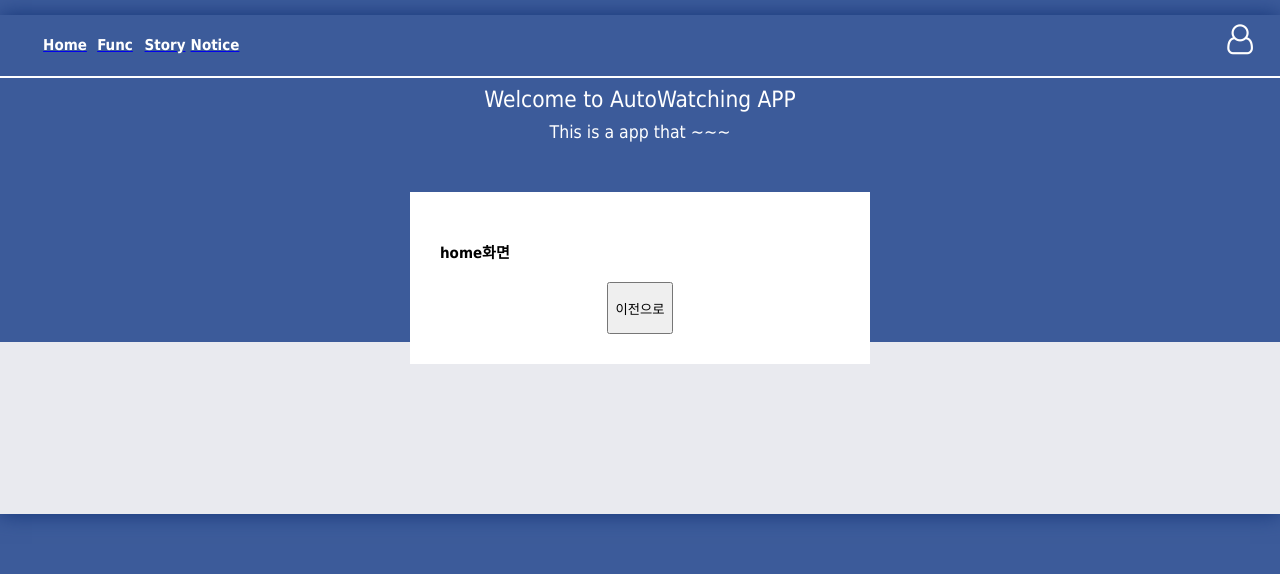
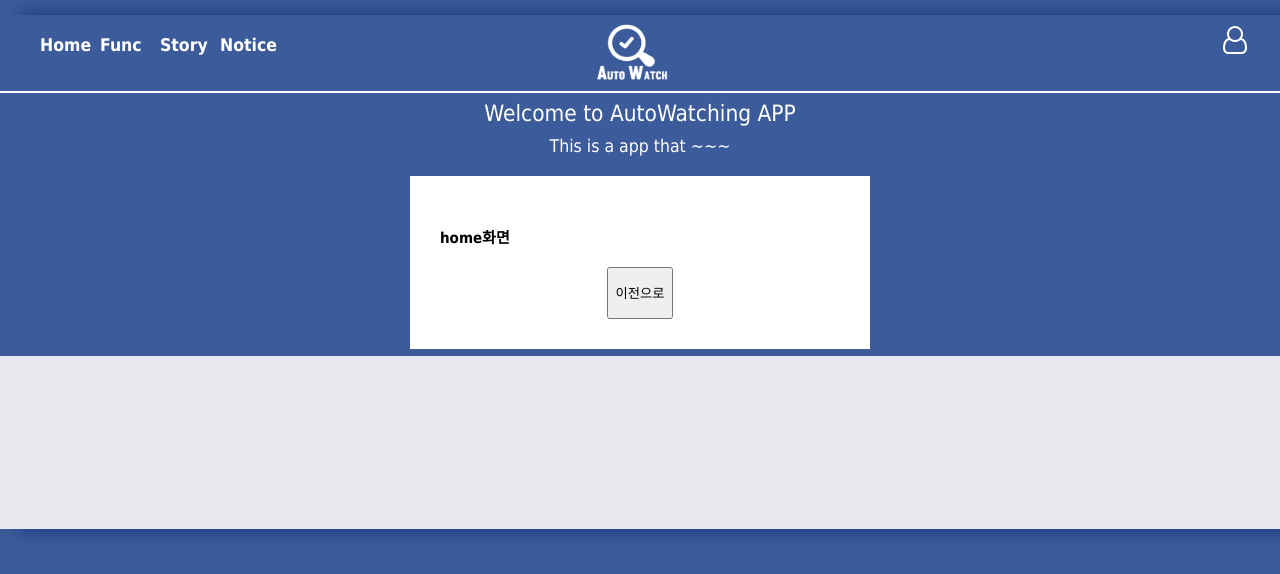
Before and after one commit to ESproject-antiseptic/Webserver, a Django app: page /home/ in a window 1280 px wide. Shown: the top 574 px of the page. Run offline with Django 3.2, Linux system fonts and the light colour scheme.

Commit message:
#4. 마이페이지 & 로고

```diff
--- a/Webserver/antiseptic19/antiseptic19/settings.py
+++ b/Webserver/antiseptic19/antiseptic19/settings.py
@@ -135,7 +135,6 @@ USE_TZ = True
 
 STATIC_URL = '/static/'
 STATIC_ROOT = os.path.join(BASE_DIR, 'static')
-LOGIN_REDIRECT_URL = '/'
 
 MEDIA_URL = '/media/'
 MEDIA_ROOT = os.path.join(BASE_DIR, 'media')
--- a/Webserver/antiseptic19/antiseptic19/urls.py
+++ b/Webserver/antiseptic19/antiseptic19/urls.py
@@ -25,3 +25,4 @@ urlpatterns = [
 ]
 if settings.DEBUG:
     urlpatterns += static(settings.MEDIA_URL , document_root = settings.MEDIA_ROOT)
+    urlpatterns += static(settings.STATIC_URL, document_root=settings.STATIC_ROOT)
--- a/Webserver/antiseptic19/main/templates/main/top.html
+++ b/Webserver/antiseptic19/main/templates/main/top.html
@@ -22,39 +22,42 @@
 
         body {
             background-color: #3c5b9a;
-            padding: 4erm;
+            padding: 5erm;
             font-family: tahoma;
         }
         .main{
             width:100%;
             background-color: #e9eaef;
-            box-shadow: 0 0 20px #143477;
+            box-shadow: 20px 0 20px #143477;
         }
         .top{
-            background-color:#3c5b9a
+            background-color:#3c5b9a;
         }
         .header{
             display: flex;
-            justify-content: space-between;
         }
-
         #topMenu ul li{
             list-style: none;
             float: left;
             line-height: 60px;
-            vertical-align: middle;
-            text-align:center;
+            padding: 0 0 0 -30px;
+
         }
         #topMenu .nav-item{
             color: white;
-            width: 50px;
-            font-size: 12px;
+            width: 60px;
+            text-align:left;
+            font-size: 14px;
             font-weight: bold;
+
+        }
+
+        #topMenu a{
+            text-decoration:none;
         }
         #topIcon ul li{
             list-style: none;
             float: right;
-
             line-height: 60px;
             padding-right : 20px;
             vertical-align: middle;
@@ -62,11 +65,10 @@
         }
         #topIcon .nav-item{
             color: white;
-            width: 40px;
-            font-size: 15px;
+            width: 50px;
+            font-size: 14px;
             font-weight: bold;
         }
-
         h2{
             color: white;
             text-align: center;
@@ -85,22 +87,61 @@
             background-color : white;
             padding: 30px;
             position: relative;
-            top: -150px
-
+            top: -180px
         }
 
+        .sidenav {
+          height: 40%;
+          width: 0;
+          float: right;
+          position: fixed;
+          z-index: 1;
+          top: 14px;
+          left: 0;
+          background-color: #CED8F6;
+          background-color: rgba( 255, 255, 255, 0.9 );
+          overflow-x: hidden;
+          transition: 0.5s;
+          padding-top: 60px;
+        }
 
+        .sidenav a {
+          padding: 8px 8px 8px 32px;
+          text-decoration: none;
+          font-size: 20px;
+          color: #818181;
+          display: block;
+          transition: 0.3s;
+        }
 
+        .sidenav a:hover {
+          color: #3c5b9a;
+        }
+
+        .sidenav .closebtn {
+          position: absolute;
+          top: 0;
+          right: 25px;
+          font-size: 36px;
+          margin-left: 50px;
+        }
+
+        @media screen and (max-height: 450px) {
+          .sidenav {padding-top: 30px;}
+          .sidenav a {font-size: 15px;}
+        }
+        .logo{
+            width:50%;
+            text-align: center;
+            margin-bottom : -30px;
+        }
     </style>
     <link rel="stylesheet" href="https://maxcdn.bootstrapcdn.com/font-awesome/4.7.0/css/font-awesome.min.css">
-
-
-
 
 </head>
 <body>
     <div class ="main">
-        <div class ="top">
+        <center class ="top">
             <div class = header">
                 <div class = "category" >
                     <nav id ="topMenu">
@@ -119,29 +160,50 @@
                             </li>
                         </ul>
                     </nav>
+                    <nav id="topIcon">
+                        <ul class ="nav sidebar-nav" >
+                            {%if request.session.user %}
+                            <!--로그인상태면-->
+                            <li class = "sidebar-brand ">
+                                <span class ="fa fa-user fa-2x"  onclick="openNav()" style ="color: white; font-size:28px">{{request.session.name}}</span>
+                            </li>
+                            <div id="mySidenav" class="sidenav">
+                                <a href="javascript:void(0)" class="closebtn" onclick="closeNav()">&times;</a>
+                                {{request.session.name}}님 안녕하세요
+                                <a href="/home/mypage">MYPAGE</a>
+                                <a href="/logout">LOGOUT</a>
+                                <a href="#">MYROOM</a>
+                            </div>
 
-                    <nav id ="topIcon">
-                        <ul class ="nav nav-tabs">
+                            <script>
+                            function openNav() {
+                              document.getElementById("mySidenav").style.width = "250px";
+                            }
+
+                            function closeNav() {
+                              document.getElementById("mySidenav").style.width = "0";
+                            }
+                            </script>
+                            {%else%}
                             <li class = "nav-item">
                                 <a class ="fa fa-user-o fa-2x"  href ="/" style ="color: white"></a>
                             </li>
+                            {%endif%}
                         </ul>
                     </nav>
                 </div>
             </div>
-
+            <div class="logo">
+                <a href="/"><img src="/static/img/자동감시로고.png" width="97px" height="94px" alt="logo" ></a>
+            </div>
             <hr color="white" width="100%">
             <h2>Welcome to AutoWatching APP</h2>
             <h3>This is a app that ~~~</h3>
-        </div>
-
+        </center>
         <div class ="login">
-
             {% block content %}
-
             {% endblock %}
         </div>
-
     </div>
 </body>
 </html>
--- a/Webserver/antiseptic19/main/urls.py
+++ b/Webserver/antiseptic19/main/urls.py
@@ -7,6 +7,10 @@ urlpatterns = [
     path('', views.login, name='main'),
     path('home/',views.home, name = "home"),
     path('signup', views.signup, name='signup'),
+    path('logout',views.logout,name='logout'),
+    path('home/mypage',views.mypage, name="mypage"),
+    path('dropout',views.dropout, name="dropout"),
+
     path('app_signup', views.app_signup, name='app_signup'),
     path('app_login',views.app_login)
 ]
--- a/Webserver/antiseptic19/main/views.py
+++ b/Webserver/antiseptic19/main/views.py
@@ -29,11 +29,12 @@ def login(request):
                 #db에서 꺼내는 명령. Post로 받아온 username으로 , db의 username을 꺼내온다.
                 if check_password(login_password, myuser.password):
                     request.session['user'] = myuser.email
+                    request.session['name'] = myuser.name
                     #세션도 딕셔너리 변수 사용과 똑같이 사용하면 된다.
                     #세션 user라는 key에 방금 로그인한 id를 저장한것.
                     messages.add_message(request, messages.INFO, '로그인이 성공하였습니다')
 
-                    return render(request, 'main/home.html')
+                    return redirect("/home")
                 else:
                     messages.add_message(request, messages.INFO, '비밀번호가 틀렸습니다.') # 첫번째, 초기지원
             #아이디가 존재하지 않을 경우
@@ -75,7 +76,7 @@ def signup(request):   #회원가입 페이지를 보여주기 위한 함수
         fs = FileSystemStorage()
 
         res_data['image_url'] = fs.url(userimage.name)
-        if not (email and name and password and re_password) :
+        if not (email and name and password and re_password and userimage) :
             messages.add_message(request, messages.INFO, '모든 값을 입력해야 합니다.!') # 첫번째, 초기지원
             return render(request, 'main/signup.html',res_data) #register를 요청받으면 register.html 로 응답.
 
@@ -85,7 +86,7 @@ def signup(request):   #회원가입 페이지를 보여주기 위한 함수
             return render(request, 'main/signup.html',res_data) #register를 요청받으면 register.html 로 응답.
 
         else :
-            user = User(email = email, password=make_password(password),name=name) #userimage도 받아야함
+            user = User(email = email, password=make_password(password),name=name, userimage=userimage) #userimage도 받아야함
             user.save()
             messages.add_message(request, messages.INFO, '회원가입이 성공하였습니다')
             # return redirect("/")
@@ -96,6 +97,27 @@ def signup(request):   #회원가입 페이지를 보여주기 위한 함수
 
 def home(request):
     return render(request, 'main/home.html')
+
+def logout(request):
+    if request.session.get('user'):
+        del (request.session['user'])
+        del (request.session['name'])
+    return redirect('/')
+
+def mypage(request):
+    list={}
+    user_email=request.session.get('user')
+    user_info = User.objects.get(email=user_email)
+    list['user']=user_info
+    return render(request,"main/mypage.html", list)
+
+def dropout(request):
+    del (request.session['user'])
+    del (request.session['name'])
+
+    return redirect('/')
+
+
 
 
 #임시방편으로 CSRF 무효화 시킴.
```
Also changed, not shown: Webserver/antiseptic19/main/templates/main/mypage.html (added, +24 -0 lines), Webserver/antiseptic19/db.sqlite3, Webserver/antiseptic19/main/static/img/자동감시로고.png (added), Webserver/antiseptic19/media/컴퓨터배경화면_1920x1080_3.png (added).
